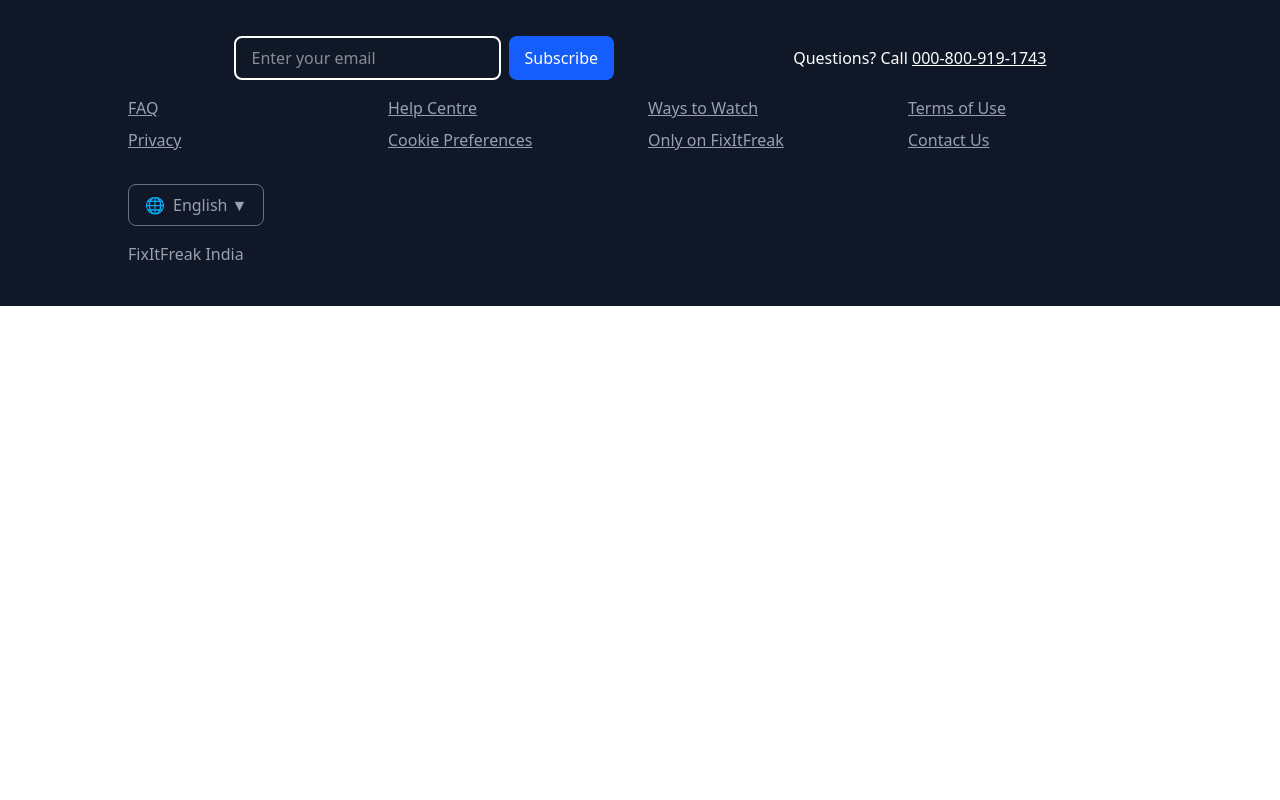
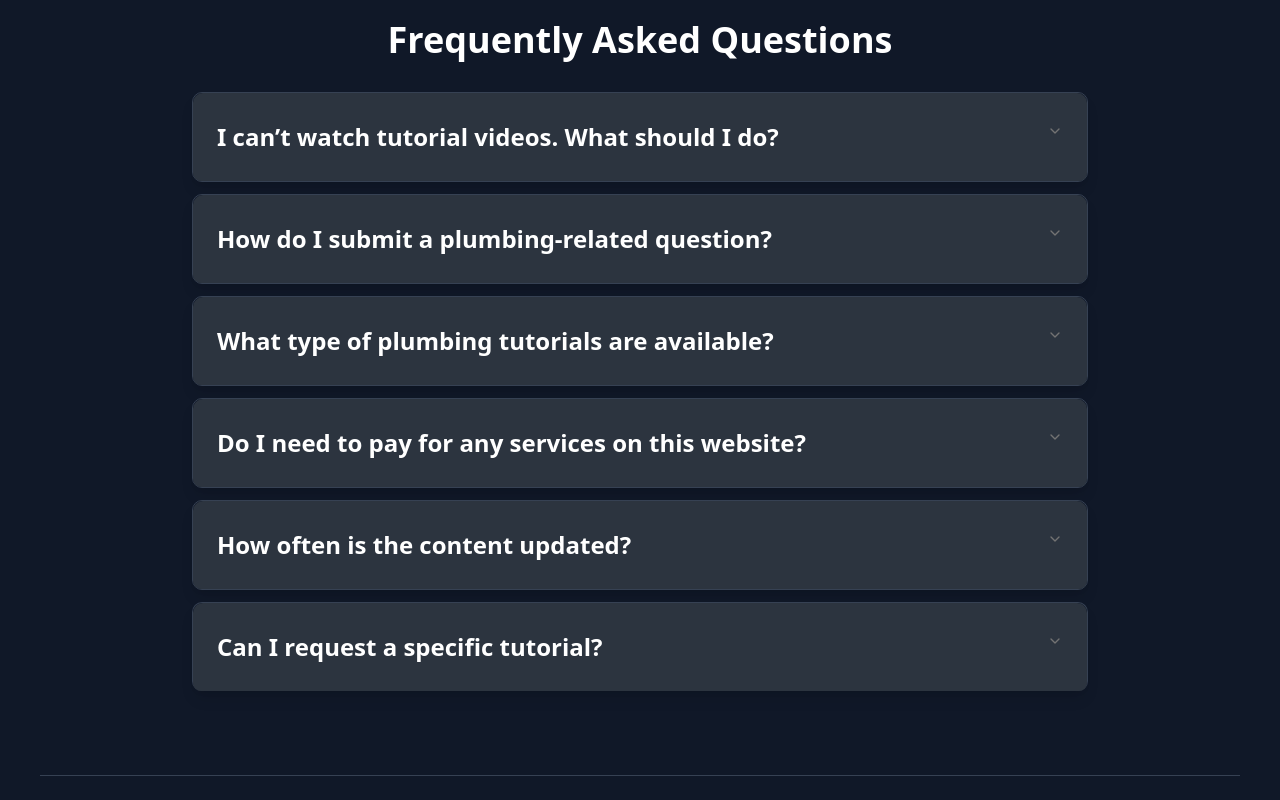
Before and after one commit to Priyanshu-Sharma8445/FixItFreak, a React (Vite) app in the folder client/: page / in a window 1280 px wide. Shown: the part 920-1720 px from the top of the page. Before the commit the page ends 1226 px from the top, so only its background shows below. Built offline with nearby package versions, Linux system fonts and the light colour scheme.

Commit message:
FAQ's added

```diff
--- a/client/src/App.jsx
+++ b/client/src/App.jsx
@@ -10,6 +10,7 @@ import myImage from './assets/plumber.jpg';
 import myImage2 from './assets/electrician.jpeg';
 import myImage3 from './assets/cleaning.jpg';
 import myImage4 from './assets/carpentary.jpg';
+import FAQ from './components/Questions';
 
 
 function App() {
@@ -42,6 +43,7 @@ function App() {
           description="Perform basic woodwork repairs, assemble furniture, and install shelves or cabinets with essential tools."
         />
       </div>
+      <FAQ/>
 
 
       <Footer/>
--- /dev/null
+++ b/client/src/components/Questions.jsx
@@ -0,0 +1,55 @@
+import React from 'react';
+import {
+    Accordion,
+    AccordionContent,
+    AccordionItem,
+    AccordionTrigger,
+} from "@/components/ui/accordion"
+
+const FAQ = () => {
+    return (
+        <div className="flex flex-col items-center justify-center p-10 space-y-8 bg-gray-900 text-white">
+            <h2 className="text-4xl font-bold mb-8">Frequently Asked Questions</h2>
+            <Accordion type="single" collapsible className="w-full max-w-4xl">
+                {[
+                    {
+                        question: "I can’t watch tutorial videos. What should I do?",
+                        answer: "Try using a different browser, disable ad blockers, or check your internet connection. If the issue persists, ensure that JavaScript is enabled in your browser settings. Also, clear your cache and cookies or try using an incognito/private browsing mode."
+                    },
+                    {
+                        question: "How do I submit a plumbing-related question?",
+                        answer: 'You can submit your question in the "Ask an Expert" section of our website. Alternatively, you can post it in the community forum where experienced professionals and fellow users can provide helpful answers. Make sure to include details about your plumbing issue for better assistance.'
+                    },
+                    {
+                        question: "What type of plumbing tutorials are available?",
+                        answer: "We offer step-by-step guides covering various plumbing topics, including basic repairs, pipe installations, faucet replacements, leak detection, and maintenance tips. Our tutorials also include troubleshooting advice for common plumbing issues such as clogged drains, water pressure problems, and water heater malfunctions."
+                    },
+                    {
+                        question: "Do I need to pay for any services on this website?",
+                        answer: "All our written guides and video tutorials are available for free. However, if you choose to book a professional plumbing service through our platform, service charges may apply. Pricing varies depending on the type of service and location. You can find detailed pricing information in the 'Service Charges' section."
+                    },
+                    {
+                        question: "How often is the content updated?",
+                        answer: "We update our guides regularly to ensure they reflect the latest plumbing techniques and industry best practices. Our team constantly reviews user feedback and adds new content based on frequently asked questions and emerging trends in home maintenance."
+                    },
+                    {
+                        question: "Can I request a specific tutorial?",
+                        answer: 'Yes! You can use the "Request a Topic" feature to suggest a tutorial. Our team will review popular requests and create new guides accordingly. If you need urgent help, consider reaching out in our community forum for quicker responses from experts and other users.'
+                    }
+                ].map((item, index) => (
+                    <AccordionItem key={index} value={`item-${index + 1}`} className="border border-gray-700 shadow-lg mb-3 rounded-lg">
+                        <AccordionTrigger className="p-6 py-7 bg-[#2c343f] hover:bg-[#3e4a5b] transition text-2xl font-semibold no-underline hover:no-underline focus:no-underline rounded-t-lg">
+                            {item.question}
+                        </AccordionTrigger>
+                        <AccordionContent className="p-6 py-7 bg-[#2c343f] text-white text-lg mt-0.5 rounded-b-lg">
+                            {item.answer}
+                        </AccordionContent>
+                    </AccordionItem>
+                ))}
+            </Accordion>
+            <hr className="w-full border-gray-700 mt-10" />
+        </div>
+    );
+};
+
+export default FAQ;
--- /dev/null
+++ b/client/src/components/ui/accordion.jsx
@@ -0,0 +1,62 @@
+import * as React from "react"
+import * as AccordionPrimitive from "@radix-ui/react-accordion"
+import { ChevronDownIcon } from "lucide-react"
+
+import { cn } from "@/lib/utils"
+
+function Accordion({
+  ...props
+}) {
+  return <AccordionPrimitive.Root data-slot="accordion" {...props} />;
+}
+
+function AccordionItem({
+  className,
+  ...props
+}) {
+  return (
+    (<AccordionPrimitive.Item
+      data-slot="accordion-item"
+      className={cn("border-b last:border-b-0", className)}
+      {...props} />)
+  );
+}
+
+function AccordionTrigger({
+  className,
+  children,
+  ...props
+}) {
+  return (
+    (<AccordionPrimitive.Header className="flex">
+      <AccordionPrimitive.Trigger
+        data-slot="accordion-trigger"
+        className={cn(
+          "focus-visible:border-ring focus-visible:ring-ring/50 flex flex-1 items-start justify-between gap-4 rounded-md py-4 text-left text-sm font-medium transition-all outline-none hover:underline focus-visible:ring-[3px] disabled:pointer-events-none disabled:opacity-50 [&[data-state=open]>svg]:rotate-180",
+          className
+        )}
+        {...props}>
+        {children}
+        <ChevronDownIcon
+          className="text-muted-foreground pointer-events-none size-4 shrink-0 translate-y-0.5 transition-transform duration-200" />
+      </AccordionPrimitive.Trigger>
+    </AccordionPrimitive.Header>)
+  );
+}
+
+function AccordionContent({
+  className,
+  children,
+  ...props
+}) {
+  return (
+    (<AccordionPrimitive.Content
+      data-slot="accordion-content"
+      className="data-[state=closed]:animate-accordion-up data-[state=open]:animate-accordion-down overflow-hidden text-sm"
+      {...props}>
+      <div className={cn("pt-0 pb-4", className)}>{children}</div>
+    </AccordionPrimitive.Content>)
+  );
+}
+
+export { Accordion, AccordionItem, AccordionTrigger, AccordionContent }
```
